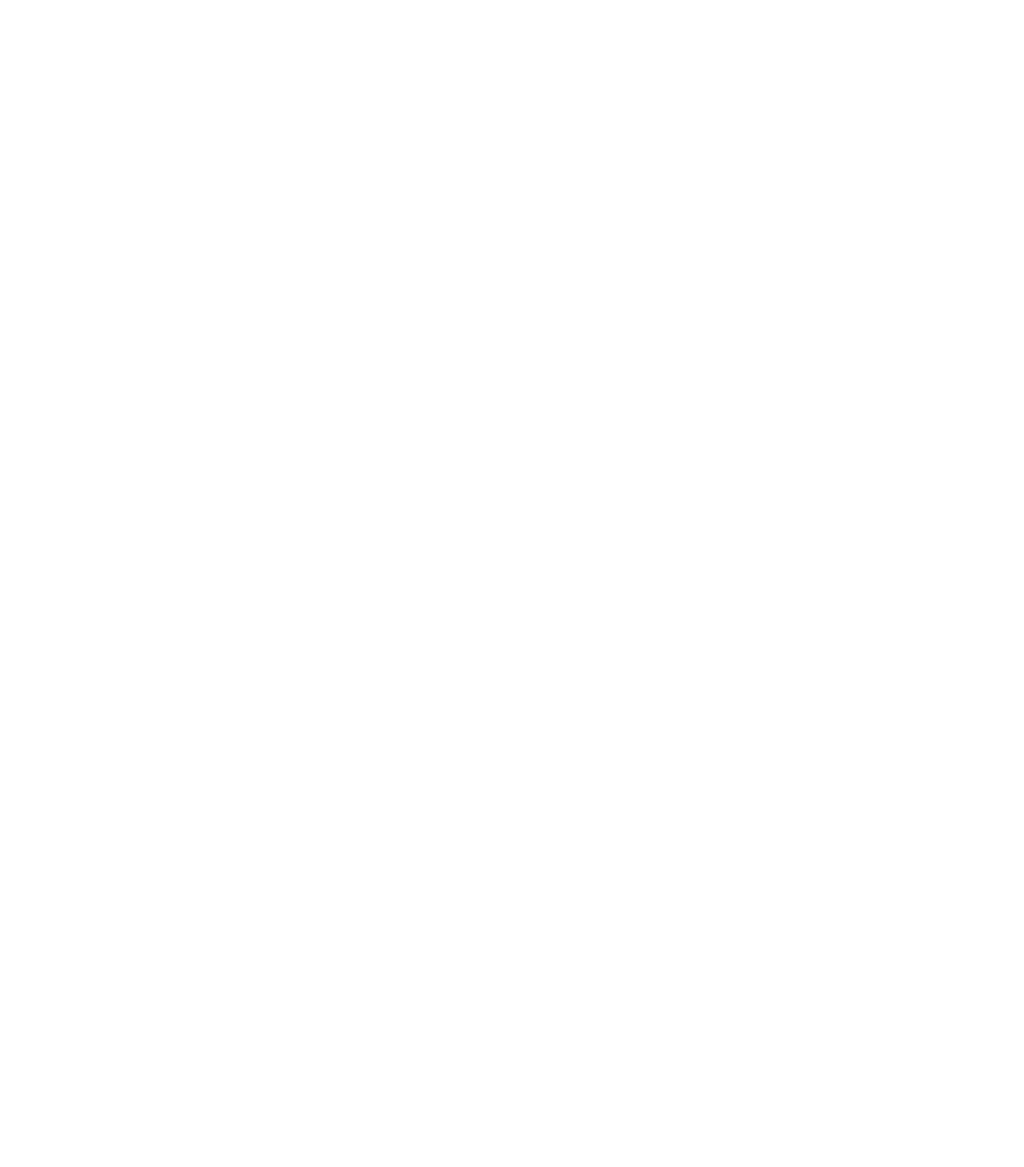
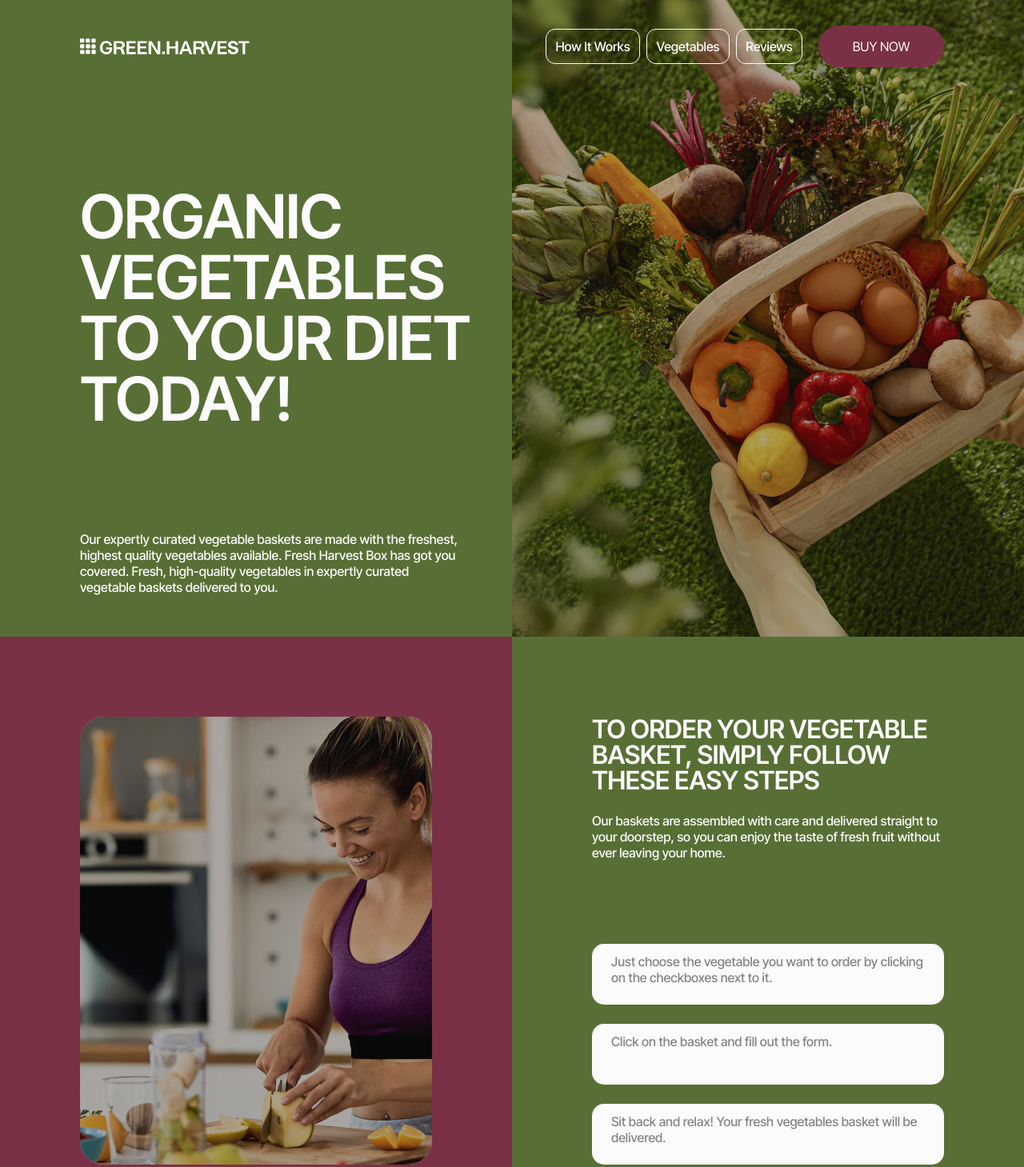
Before and after one commit to Anna5725/MyGreenHarvest, a plain HTML site: page index.html in a window 1280 px wide. Shown: the top 1459 px of the page at 80% size. Before the commit the page ends 800 px from the top, so only its background shows below. Drawn offline with nearby package versions, Linux system fonts and the light colour scheme.

Commit message:
index.html, styles.css updated

```diff
--- a/css/styles.css
+++ b/css/styles.css
@@ -0,0 +1,249 @@
+*,
+*::before *::after {
+  box-sizing: border-box;
+}
+body {
+  font-family: "Inter Tight", sans-serif;
+  font-weight: 500;
+font-size: 16px;
+line-height: 1.25;
+color: #fbfbfb;
+background-color: #576f35;
+width: 640px;
+    height:796px;
+    background-image: linear-gradient( rgba(20, 20, 20, 0.2),rgba(20, 20, 20, 0.2)), url("../images/hero-bg.jpg");
+    background-repeat: no-repeat;
+   background-position: top right;
+
+    background-size: 640px 796px;
+}
+img {
+  display: block;
+  max-width: 100%;
+  height: auto;
+}
+ul {
+  list-style-type: none;
+  text-decoration: none;
+  padding-left: 0;
+  margin: 0;
+}
+h1,
+h2,
+h3,
+h4,
+h5,
+h6,
+p {
+  margin: 0;
+}
+a {
+  text-decoration: none;
+}
+button{cursor:pointer;}
+.visually-hidden {
+  position: absolute;
+  width: 1px;
+  height: 1px;
+  margin: -1px;
+  border: 0;
+  padding: 0;
+
+  white-space: nowrap;
+  clip-path: inset(100%);
+  clip: rect(0 0 0 0);
+  overflow: hidden;
+}
+.container {
+  width: 1280px;
+  padding-left: 100px;
+  padding-right: 100px;
+  margin: 0 auto;
+}
+/*HEADER*/
+.header-page{
+padding-top: 32px;
+}
+.header-container{
+display: flex;
+flex-direction: row;
+height: 52px;
+}
+.logo-cont {
+padding-top: 16px;
+padding-bottom: 16px;
+width: 216px;
+margin-right: 366px;
+}
+.logo-icon{
+fill:#fbfbfb;}
+.logo-title{
+fill:#fbfbfb;}
+.header-logo {
+gap:2px;
+}
+.header-nav{
+display: flex;
+align-items: center;
+justify-content: center;
+flex-direction: row;
+width: 498px;
+height: 52px;
+gap:20px;
+}
+.nav-list {
+width:321px;
+display: flex;
+align-items: flex-start;
+justify-content: flex-start;
+flex-direction: row;
+gap: 8px;
+}
+.nav-item {
+border: 1px solid #fbfbfb;
+border-radius: 12px;
+width: 118px;
+height: 44px;
+display: flex;
+align-items: center;
+justify-content: center;
+flex-direction: row;
+}
+.nav-item-two{
+    width:104px;
+}
+.nav-item-three{
+    width:83px;
+}
+.nav-link {
+font-weight: 500;
+font-size: 16px;
+line-height: 1.25;
+text-align: center;
+color: #fbfbfb;
+}
+.button {border-radius: 30px;
+    border:none;
+padding: 16px 32px;
+width: 157px;
+height: 52px;
+display: flex;
+align-items: center;
+justify-content: center;
+flex-direction: row;
+gap: 10px;
+color: #fbfbfb;
+background: #7a3145;}
+.button:hover{
+    color:#7a3145;
+    background: #d4bfc4;
+}
+/*HERO*/
+.hero-container{
+    padding-top:148px;
+}
+.hero{
+padding:0px 0px 52px 0px;
+width: 504px;
+display: flex;
+align-items: flex-start;
+justify-content: flex-start;
+flex-direction: column;
+gap: 128px;
+}
+.hero-title{
+width:502px;
+font-weight: 600;
+font-size: 76px;
+line-height: 1;
+letter-spacing: -0.01em;
+text-transform: uppercase;
+color: #fbfbfb;
+}
+.hero-text{
+font-weight: 500;
+font-size: 16px;
+line-height: 1.25;
+color: #fbfbfb;
+width:472px;
+}
+
+/*Why to order*/
+.how-to-order {}
+
+.how-to-order-cont {
+    padding:0;
+    display:flex;
+    flex-direction: row;
+}
+.picture{
+    width:640px;
+    height:760px;
+    padding:100px;
+    background-color: #7a3145;
+
+}
+.background-how-to-order{
+    border-radius: 30px;
+    width: 440px;
+    height: 560px;
+    background-position: center;
+    background-size: cover;
+    background-image:linear-gradient( rgba(20, 20, 20, 0.2), rgba(20, 20, 20, 0.2)),url("../images/howitworks.jpg");
+}
+.why-to-order-cont {
+ gap:104px;
+padding: 100px;
+width: 640px;
+height: 760px;
+display: flex;
+align-items: flex-start;
+justify-content: flex-start;
+flex-direction: column;
+}
+.advice{
+    width:440px;
+    display: flex;
+align-items: flex-start;
+justify-content: flex-start;
+flex-direction: column;
+gap: 24px;
+}
+.how-to-order-title {
+    font-weight: 600;
+    font-size: 32px;
+    line-height: 1;
+    letter-spacing: -0.01em;
+    text-transform: uppercase;
+    color: #fbfbfb;
+}
+.how-to-order-text {
+    font-weight: 500;
+    font-size: 16px;
+    line-height: 1.25;
+    color: #fbfbfb;
+}
+.how-to-order-list {
+width:440px;
+height: 276px;
+
+    }
+.order-list{
+display: flex;
+align-items: flex-start;
+justify-content: flex-start;
+flex-direction: column;
+gap: 24px;}
+.order-item {
+border-radius: 15px;
+padding: 12px 25px 12px 24px;
+width: 440px;
+height: 76px;
+background-color: #fbfbfb;
+}
+.order-item-text{
+    font-weight: 500;
+    font-size: 16px;
+    line-height: 1.25;
+    color: #858585;
+}
--- a/index.html
+++ b/index.html
@@ -4,8 +4,77 @@
     <meta charset="UTF-8">
     <meta name="viewport" content="width=device-width, initial-scale=1.0">
     <title>Document</title>
+    <link rel="preconnect" href="https://fonts.googleapis.com">
+    <link rel="preconnect" href="https://fonts.gstatic.com" crossorigin>
+    <link
+        href="https://fonts.googleapis.com/css2?family=Inter+Tight:ital,wght@0,100..900;1,100..900&display=swap"
+        rel="stylesheet">
+        <link rel="stylesheet" href="https://cdnjs.cloudflare.com/ajax/libs/modern-normalize/3.0.1/modern-normalize.min.css" />
+        <link rel="stylesheet" href="./css/styles.css" />
+
 </head>
 <body>
+    <header class="header-page">
+        <div class="container header-container">
+        <div class="logo-cont">
+        <a class="logo header-logo" href="./index.html">
+            <svg class="logo-icon" width="20" height="20">
+                <use href="./images/icons.svg#icon-grid">
+                </use></svg>
+            <svg class="logo-title" width="188" height="17">
+                <use href="./images/icons.svg#icon-greenharvest">
+                </use></svg>
+        </a></div>
+<nav class="header-nav">
+    <div class="nav-cont">
+        <ul class="nav-list">
+<li class="nav-item">
+    <a class="nav-link" href=./index.html>How It Works</a></li>
+<li class="nav-item nav-item-two">
+    <a class="nav-link" href=./index.html>Vegetables</a>
+</li>
+<li class="nav-item nav-item-three">
+    <a class="nav-link" href=./index.html>Reviews</a>
+</li>
+    </ul></div>
+    <button class="button" type="button">BUY NOW</button>
+</nav></div>
+    </header>
+    <main>
+    <!--HERO-SECTION-->
+    <section class="hero-section">
+    <div class="container hero-container">
+        <div class="hero">
+        <h1 class="hero-title">ORGANIC VEGETABLES TO YOUR DIET TODAY!</h1><p class="hero-text">Our expertly curated vegetable baskets are made with the freshest, highest quality vegetables available. Fresh Harvest
+Box has got you covered. Fresh, high-quality vegetables in expertly curated vegetable baskets delivered to you.</p></div>
+    </div>
+    </section>
+    <!--How it works-->
+    <section class="how-to-order">
+        <div class="container how-to-order-cont"><div class="picture">
+            <div class="background-how-to-order"></div></div>
+            <div class="why-to-order-cont">
+            <div class="advice"><h2 class="how-to-order-title">TO ORDER YOUR VEGETABLE BASKET, SIMPLY FOLLOW THESE EASY STEPS</h2>
+            <p class="how-to-order-text">
+            Our baskets are assembled with care and delivered straight to your doorstep, so you can enjoy the taste of fresh fruit
+            without ever leaving your home.</p></div>
+            <div class="how-to-order-list">
+                <ul class="order-list">
+                    <li class="order-item"><p class="order-item-text">Just choose the vegetable you want to order by clicking on the checkboxes next to it.</p></li>
+                    <li class="order-item"><p class="order-item-text">Click on the basket and fill out the form.</p></li>
+                    <li class="order-item"><p class="order-item-text">Sit back and relax! Your fresh vegetables basket will be delivered.</p></li>
+                </ul>
+            </div>
+        </div>
+    </div>
+    </section>
+    <!--Advertisement-->
+    <!--Vegetables-->
+    <!--Reviews-->
+    <!--Your order-->
+    <!--Footer-->
+    </main>
+    <footer></footer>
 
 </body>
 </html>
```
Also changed, not shown: images/carrot.jpg (added), images/corn.jpg (added), images/eggplant.jpg (added), images/hero-bg.jpg (added), images/howitworks.jpg (added), images/icons.svg (added), images/leek.jpg (added), images/mushrooms.jpg (added), images/sweet potatoes.jpg (added).
